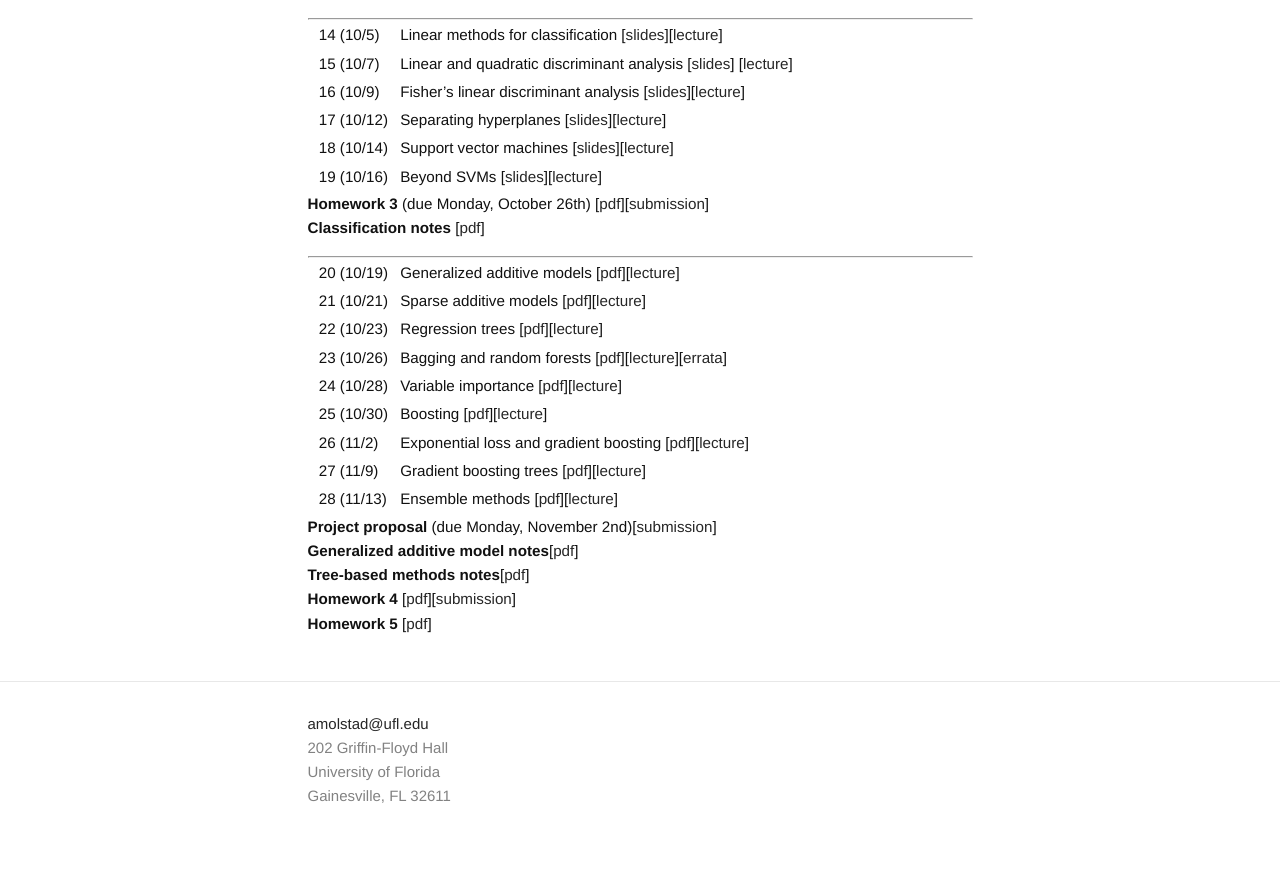
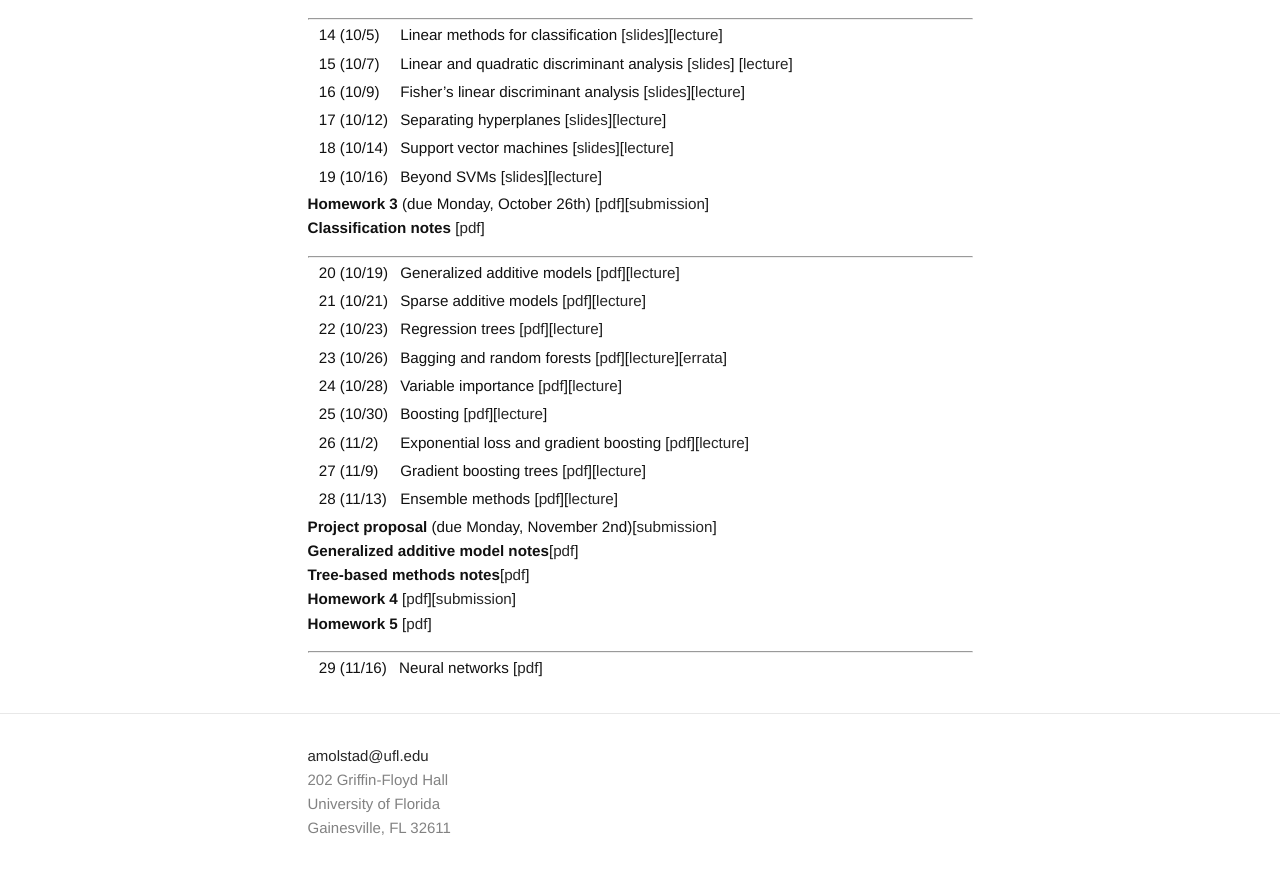
Before and after one commit to ajmolstad/ajmolstad.github.io, a Jekyll site: the page built from F20_STA7934.md, in a window 1280 px wide and 900 px high, scrolled down 778 px. Shown: the top 874 px of the window. Built offline with Jekyll 4.4.1, drawn with Linux system fonts in a browser that asks for light colours.

Commit message:
Update F20_STA7934.md

```diff
--- a/F20_STA7934.md
+++ b/F20_STA7934.md
@@ -71,3 +71,8 @@ Note that you must be logged into your UFL eLearning account to access course ma
 **Tree-based methods notes**[[pdf](https://ufl.instructure.com/files/54121682/download?download_frd=1)]
 **Homework 4** [[pdf](https://ufl.instructure.com/files/54166559/download?download_frd=1)][[submission](https://ufl.instructure.com/courses/412309/assignments/4456814)]
 **Homework 5** [[pdf](https://ufl.instructure.com/files/54489536/download?download_frd=1)]
+
+
+---------------
+
+|| 29 (11/16) || Neural networks [[pdf](https://ufl.instructure.com/files/54630307/download?download_frd=1)] ||
```
